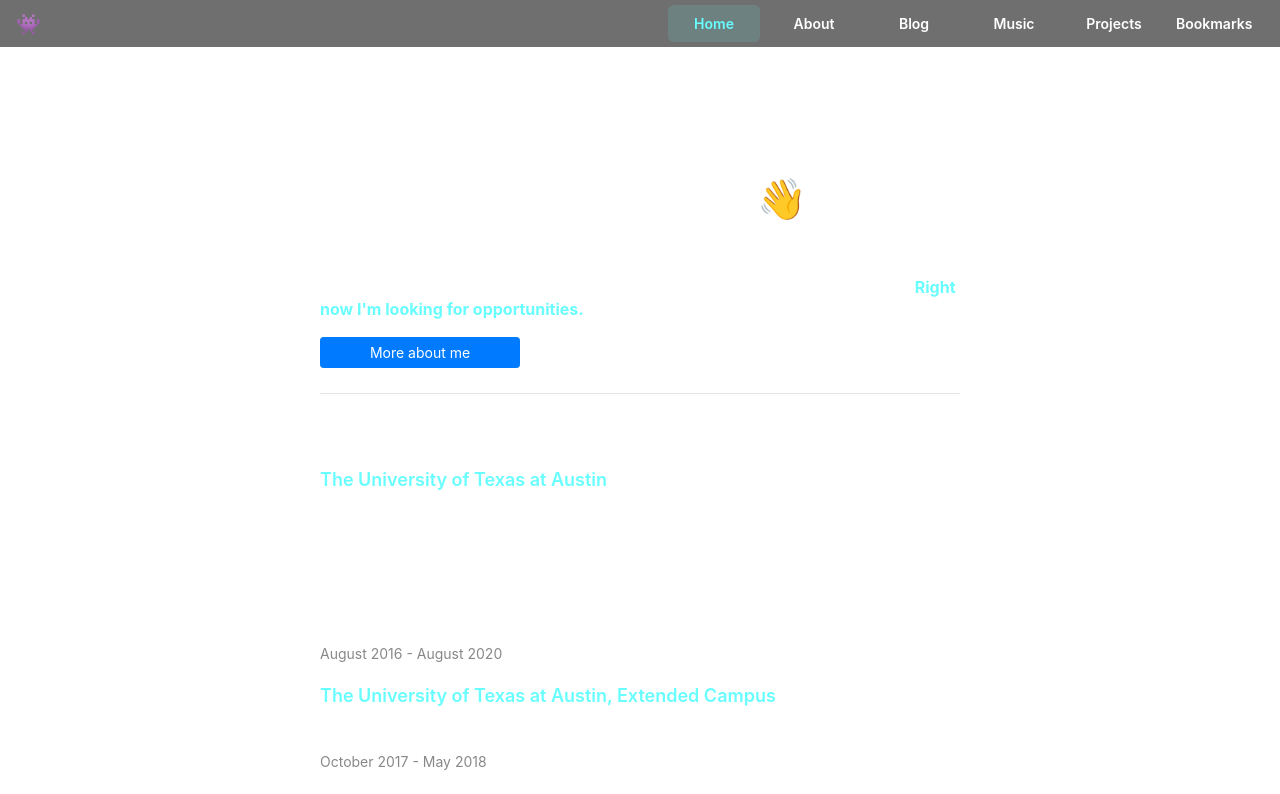
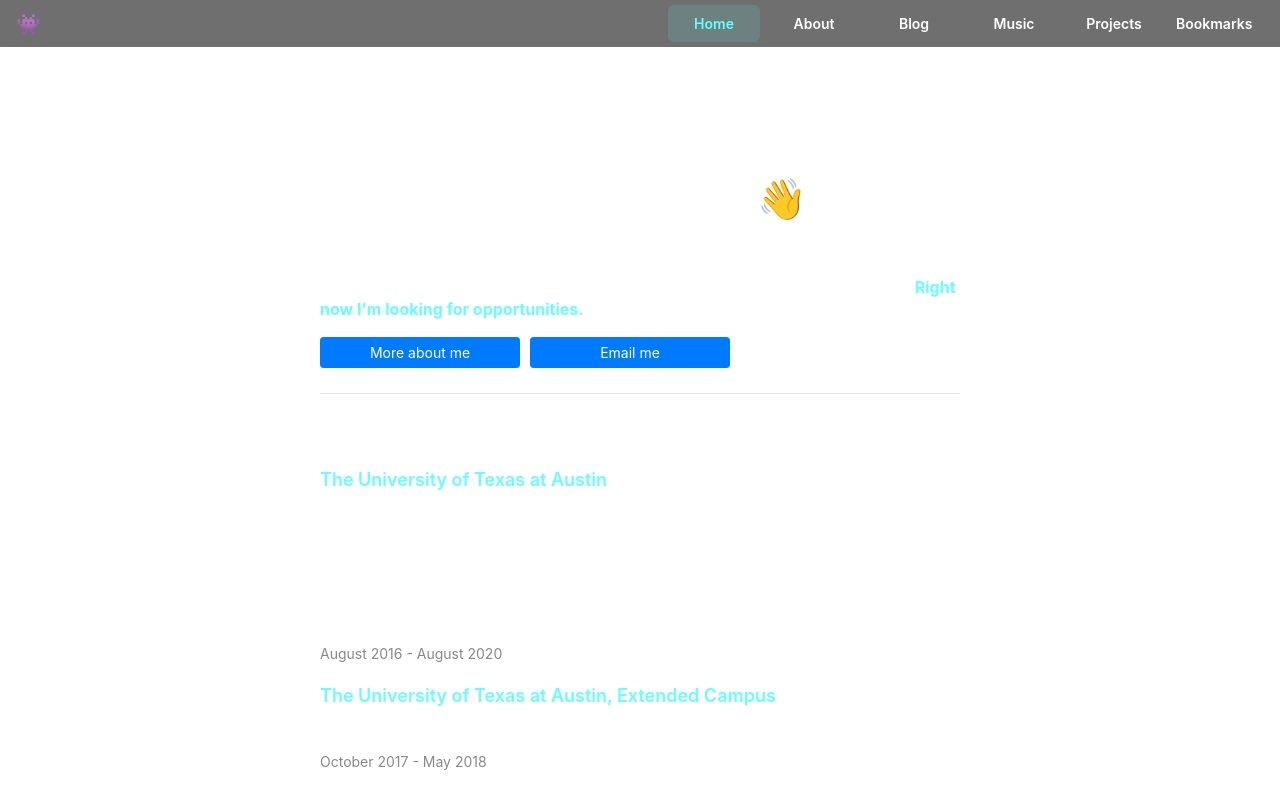
Before and after one commit to ataricoder/www, a Next.js app: page / in a window 1280 px wide. Shown: the top 794 px of the page. Built offline with nearby package versions, Linux system fonts and the light colour scheme; a web font is replaced by a local one.

Commit message:
added styled components, grid on index buttons

```diff
--- a/package.json
+++ b/package.json
@@ -15,7 +15,8 @@
 		"react-dom": "^16.13.1",
 		"react-feather": "^2.0.8",
 		"react-markdown": "^4.3.1",
-		"react-responsive": "^8.1.0"
+		"react-responsive": "^8.1.0",
+		"styled-components": "^5.1.1"
 	},
 	"scripts": {
 		"dev": "next",
--- a/pages/index.js
+++ b/pages/index.js
@@ -4,6 +4,14 @@ import Button from "@components/button/button";
 import Featured from "@components/featured/featured";
 import Experience from "@components/experience/experience";
 import Position from "@components/experience/position/position";
+import styled from "styled-components";
+
+const Buttons = styled.div`
+	display: grid;
+	grid-template-columns: repeat(2, auto);
+	width: max-content;
+	column-gap: 10px;
+`;
 
 export default function Blog() {
 	return (
@@ -16,7 +24,10 @@ export default function Blog() {
 				pre-medical studies, but fell in love with computers.{" "}
 				<b>Right now I'm looking for opportunities.</b>
 			</p>
-			<Button href={"/about"}>More about me</Button>
+			<Buttons>
+				<Button href={"/about"}>More about me</Button>
+				<Button href={"/about"}>Email me</Button>
+			</Buttons>
 			<hr></hr>
 			<h1>Education</h1>
 			<Experience
```
Also changed, not shown: 1 other file (tests, documents, lock files or other folders).
